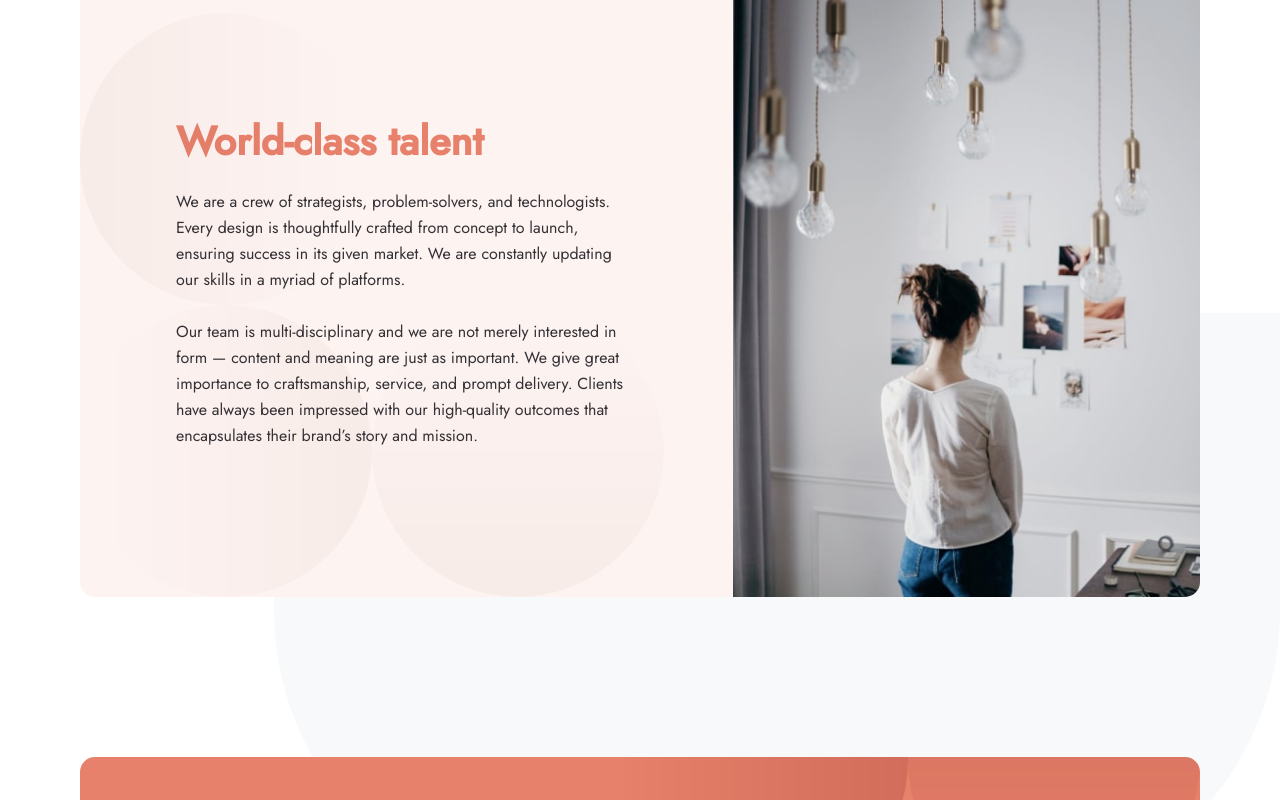
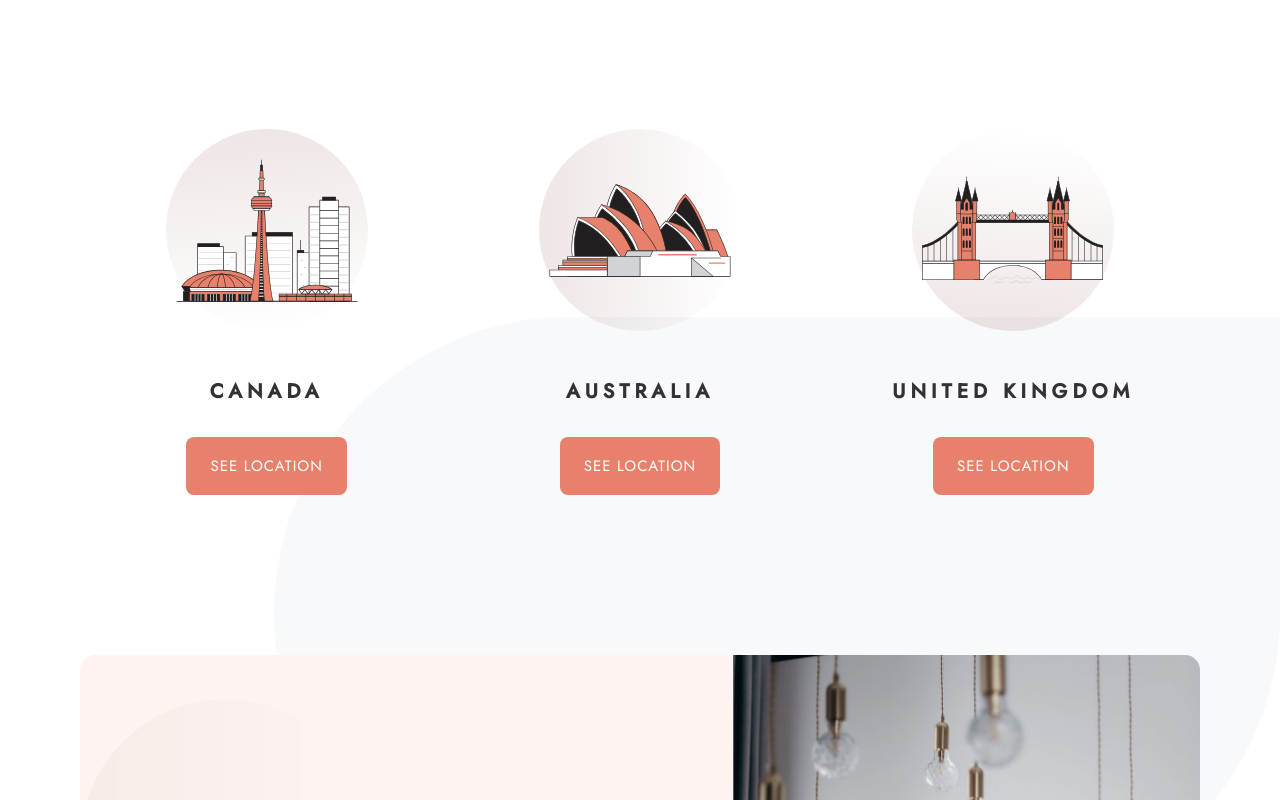
Before and after one commit to DeveloperMajd/designo, a Next.js app: page /about in a window 1280 px wide. Shown: the part 1480-2280 px from the top of the page. Built offline with nearby package versions, Linux system fonts and the light colour scheme.

Commit message:
locationheighlights

```diff
--- a/src/app/about/page.tsx
+++ b/src/app/about/page.tsx
@@ -2,6 +2,7 @@ import { Navbar } from "../components/Navbar";
 import { Footer } from "../components/Footer";
 import { TextMediaBanner } from "../components/TextMediaBanner";
 import { TextMedia } from "../components/TextMedia";
+import { LocationsHightlights } from "../components/LocationsHighlights";
 
 const about = () => {
   return (
@@ -9,6 +10,7 @@ const about = () => {
       <Navbar />
       <TextMediaBanner />
       <TextMedia data="img-left" />
+      <LocationsHightlights />
       <TextMedia data="img-right" />
       <Footer />
     </div>
--- /dev/null
+++ b/src/app/components/LocationsHighlights.tsx
@@ -0,0 +1,59 @@
+"use client";
+
+import Img1 from "../assets/shared/desktop/illustration-canada.svg";
+import Img2 from "../assets/shared/desktop/illustration-australia.svg";
+import Img3 from "../assets/shared/desktop/illustration-united-kingdom.svg";
+
+import Circle from "../assets/shared/desktop/bg-pattern-small-circle.svg";
+
+import BgShape from "../assets/shared/desktop/bg-pattern-leaf.svg";
+
+export const LocationsHightlights = () => {
+  return (
+    <section className="locations-highlights">
+      <div className="container">
+        <div className="columns">
+          <div className="column is-12-tablet is-4-desktop">
+            <div className="img-wrapper">
+              <span className="overlay">
+                <Circle />
+              </span>
+              <Img1 />
+            </div>
+            <div className="content">
+              <div className="title h3">canada</div>
+              <div className="btn onLight">see location</div>
+            </div>
+          </div>
+          <div className="column is-12-tablet is-4-desktop">
+            <div className="img-wrapper">
+              <span className="overlay">
+                <Circle />
+              </span>
+              <Img2 />
+            </div>
+            <div className="content">
+              <div className="title h3">australia</div>
+              <div className="btn onLight">see location</div>
+            </div>
+          </div>
+          <div className="column is-12-tablet is-4-desktop">
+            <div className="img-wrapper">
+              <span className="overlay">
+                <Circle />
+              </span>
+              <Img3 />
+            </div>
+            <div className="content">
+              <div className="title h3">united kingdom</div>
+              <div className="btn onLight">see location</div>
+            </div>
+          </div>
+        </div>
+      </div>
+      <div className="bg-pattern is-right-bottom is-hidden-touch">
+        <BgShape />
+      </div>
+    </section>
+  );
+};
--- a/src/app/components/TextMediaBanner.tsx
+++ b/src/app/components/TextMediaBanner.tsx
@@ -19,7 +19,7 @@ export const TextMediaBanner = () => {
   const isDesktop = width > 1024;
 
   return (
-    <section className="text-media-banner is-full-width mb-0">
+    <section className="text-media-banner is-full-width">
       <div className="container">
         <div className="columns is-multiline">
           <div className="column is-12-mobile is-12-tablet is-5-desktop img-column p-0">
--- a/src/app/style.scss
+++ b/src/app/style.scss
@@ -12,3 +12,4 @@
 @import "./styles/projectsCards";
 @import "./styles/textmediaBanner";
 @import "./styles/textMedia";
+@import "./styles/locationshightlights";
--- /dev/null
+++ b/src/app/styles/_locationshightlights.scss
@@ -0,0 +1,68 @@
+.locations-highlights {
+  .columns {
+    display: flex;
+    flex-direction: column;
+    justify-content: center;
+    margin: 0;
+
+    @include desktop {
+      flex-direction: row;
+    }
+  }
+  .column {
+    display: flex;
+    flex-direction: column;
+    justify-content: flex-start;
+    align-items: center;
+    text-align: center;
+    padding: 0;
+    flex: 1;
+    margin-bottom: 3rem;
+
+    @include tablet {
+      margin-bottom: 5rem;
+    }
+    @include desktop {
+      margin-bottom: 0;
+    }
+    &:last-child {
+      margin-bottom: 0;
+    }
+
+    &:first-child {
+      .overlay {
+        transform: rotate(85deg);
+      }
+    }
+
+    &:nth-child(3) {
+      .overlay {
+        transform: rotate(-85deg);
+      }
+    }
+
+    .img-wrapper {
+      position: relative;
+
+      .overlay {
+        position: absolute;
+        inset: 0;
+        z-index: 1;
+      }
+      svg {
+        position: relative;
+        z-index: 2;
+      }
+    }
+    .content {
+      margin-top: 3rem;
+      display: flex;
+      flex-direction: column;
+      align-items: center;
+      .title {
+        margin-bottom: 2rem;
+        text-transform: uppercase;
+      }
+    }
+  }
+}
--- a/src/app/styles/_main.scss
+++ b/src/app/styles/_main.scss
@@ -130,6 +130,7 @@ h5,
 .btn {
   border-radius: 8px;
   font-size: 0.938rem;
+  letter-spacing: 0.0625rem;
   text-transform: uppercase;
   width: fit-content;
   padding: 1rem 1.5rem;
@@ -235,4 +236,14 @@ h5,
       right: -10.3125rem;
     }
   }
+  &.is-right-bottom {
+    bottom: 0;
+    right: -5rem;
+    @include desktop {
+      transform: rotate(180deg) translate(0, -70%);
+    }
+    @include fullhd {
+      right: -10.3125rem;
+    }
+  }
 }
```
Also changed, not shown: src/app/assets/home/desktop/image-hero-phone-transparent croped.png (deleted).
